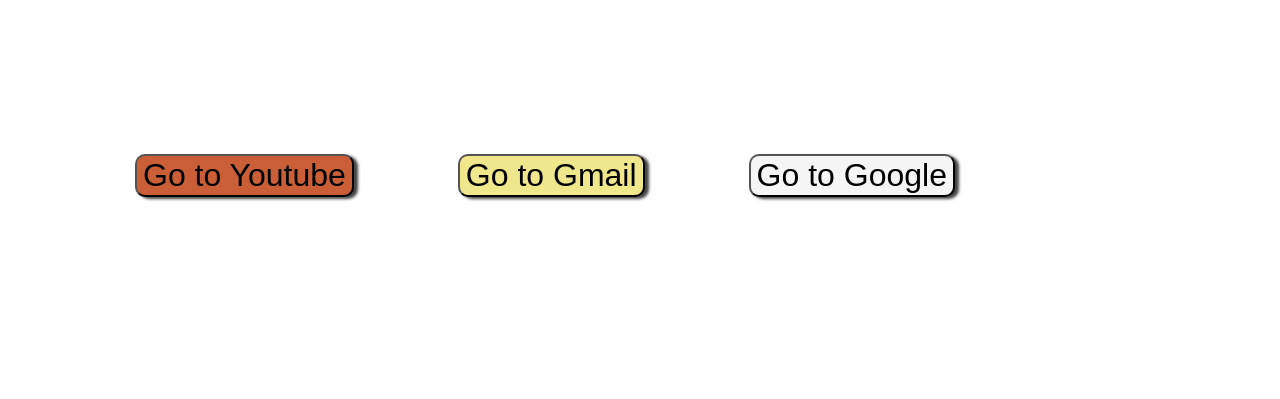
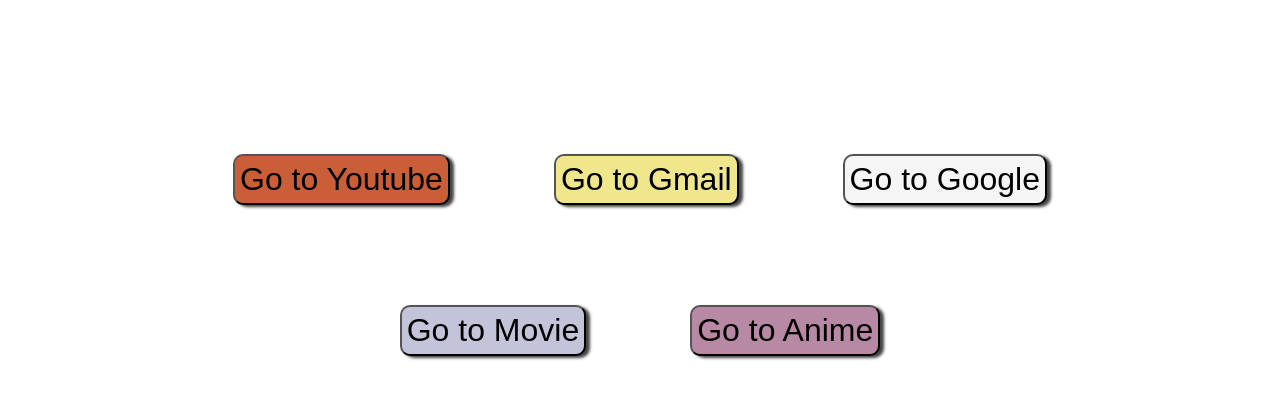
Before and after one commit to jp12345q/manong.github.io, a plain HTML site: page index.html in a window 1280 px wide. Shown: the part 599-998 px from the top of the page. Before the commit the page ends 929 px from the top, so only its background shows below. Drawn offline with Linux system fonts and the light colour scheme.

Commit message:
update index/html/css

```diff
--- a/CSS/index.css
+++ b/CSS/index.css
@@ -10,6 +10,7 @@ body{
 .linkbelow{
     margin: 50px;
     padding: 25px;
+    text-align: center;
 }
 
 #a1{
@@ -35,8 +36,21 @@ body{
     box-shadow: 4px 2px 3px hsl(0, 0%, 27%);
 }
 
+#button4{
+    background-color: hsl(238, 24%, 81%);
+    margin: 50px;
+    box-shadow: 4px 2px 3px hsl(0, 0%, 27%);
+}
+
+#button5{
+    background-color: hsl(326, 25%, 63%);
+    margin: 50px;
+    box-shadow: 4px 2px 3px hsl(0, 0%, 27%);
+}
+
 .space{
     font-size: 32px;
     font-style: bold;
     border-radius: 10px;
+    padding: 5px;
 }
--- a/index.html
+++ b/index.html
@@ -28,6 +28,12 @@
             <button id="button3" class="space">
                 <a id="a1" href="https://www.google.com/" target="_blank" title="Google Search">Go to Google</a>
             </button>
+            <button id="button4" class="space">
+                <a id="a1" href="https://sflix.to/home" target="_blank" title="Watch Movie">Go to Movie</a>
+            </button>
+            <button id="button5" class="space">
+                <a id="a1" href="https://animepahe.ru/" target="_blank" title="Watch Anime">Go to Anime</a>
+            </button>
         </div>
 
         <script src="JAVASCRIPT/scripter.js">
```
